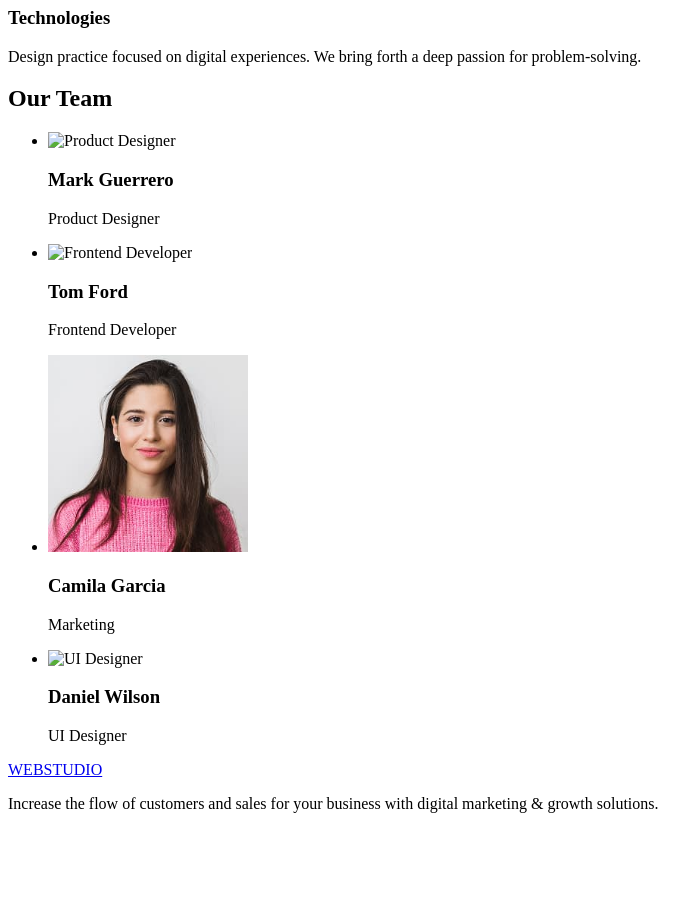
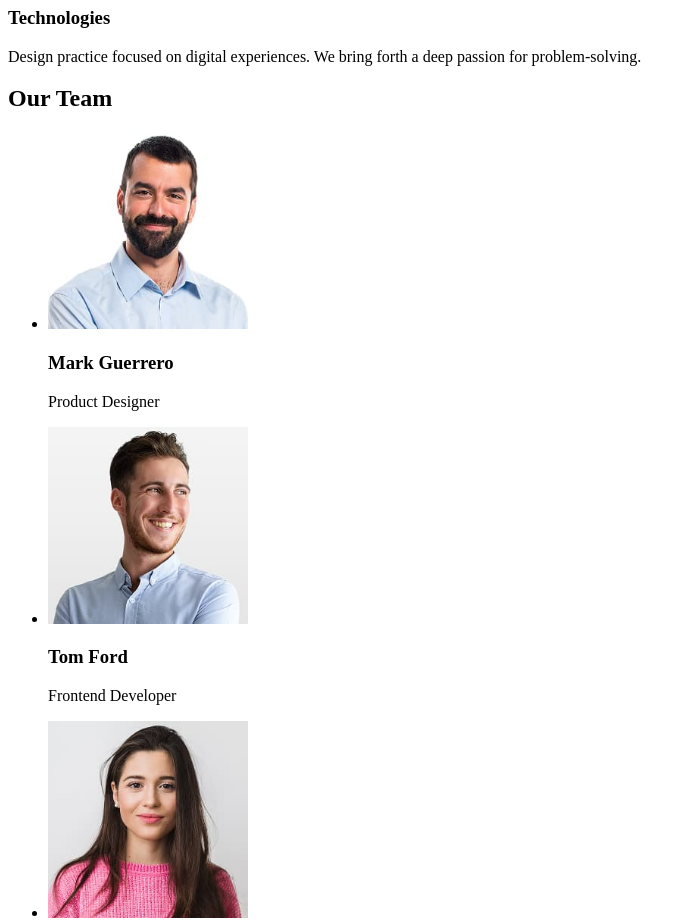
Before and after one commit to VladuslavFil/goit-markup-hw-01, a plain HTML site: page index.html in a window 1280 px wide. Shown: the part 480-1401 px from the top of the page, without its empty margins (0-696 px from the left). Before the commit the page ends 1309 px from the top, so only its background shows below. Drawn offline with Linux system fonts and the light colour scheme.

Commit message:
secondupdate

```diff
--- a/index.html
+++ b/index.html
@@ -46,12 +46,12 @@
         <section>
             <h2>Our Team</h2>
         <ul>
-            <li><img src="images/product-designer.png" width="200" alt="Product Designer">
+            <li><img src="images/product-designer.jpg" width="200" alt="Product Designer">
             <h3>Mark Guerrero</h3>
                 <p>Product Designer</p>
             </li>
 
-            <li><img src="images/frontend-developer.png" width="200" alt="Frontend Developer">
+            <li><img src="images/frontend-developer.jpg" width="200" alt="Frontend Developer">
             <h3>Tom Ford</h3>
                 <p>Frontend Developer</p>
             </li>
@@ -61,7 +61,7 @@
                 <p>Marketing</p>
             </li>
 
-            <li><img src="images/ui-designer.png" width="200" alt="UI Designer">
+            <li><img src="images/ui-designer.jpg" width="200" alt="UI Designer">
             <h3>Daniel Wilson</h3>
                 <p>UI Designer</p>
             </li>
```
